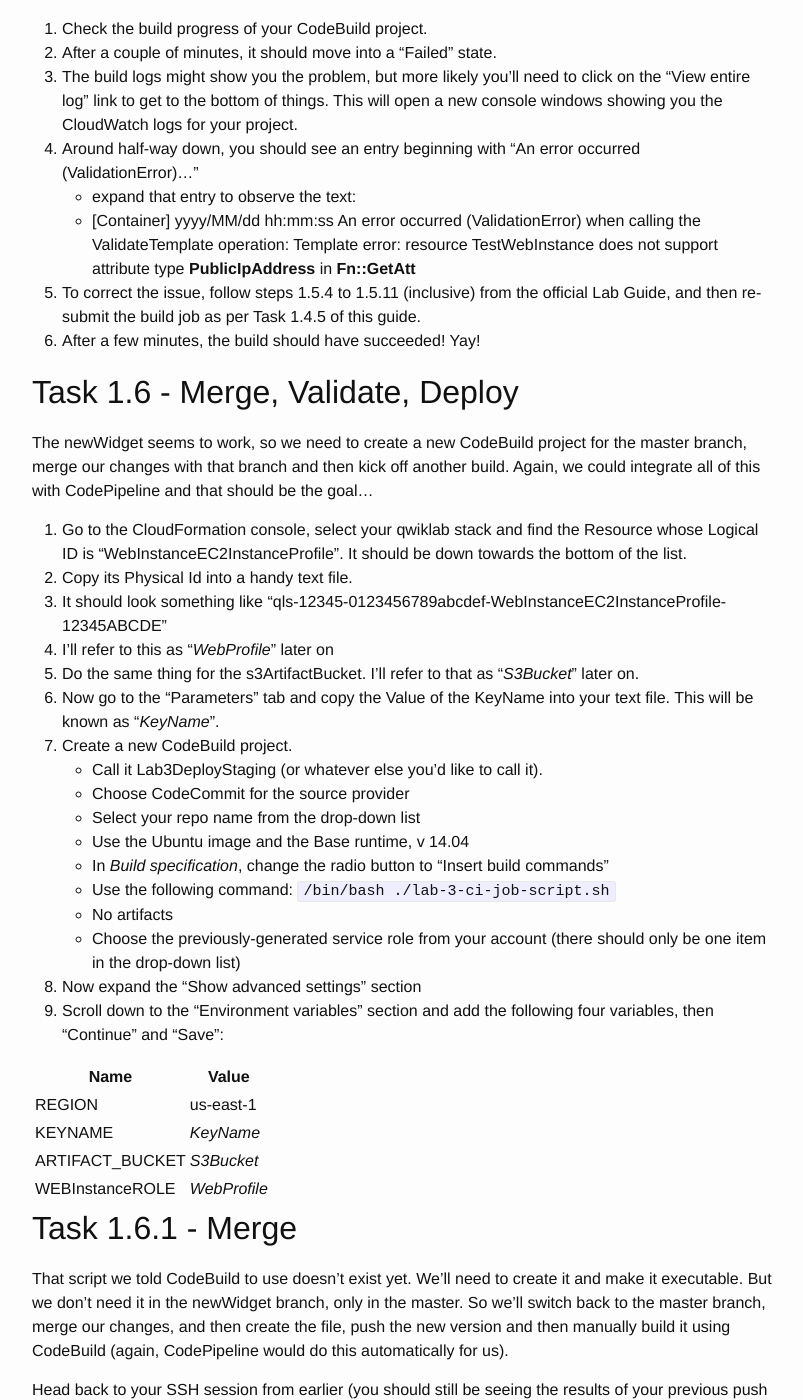
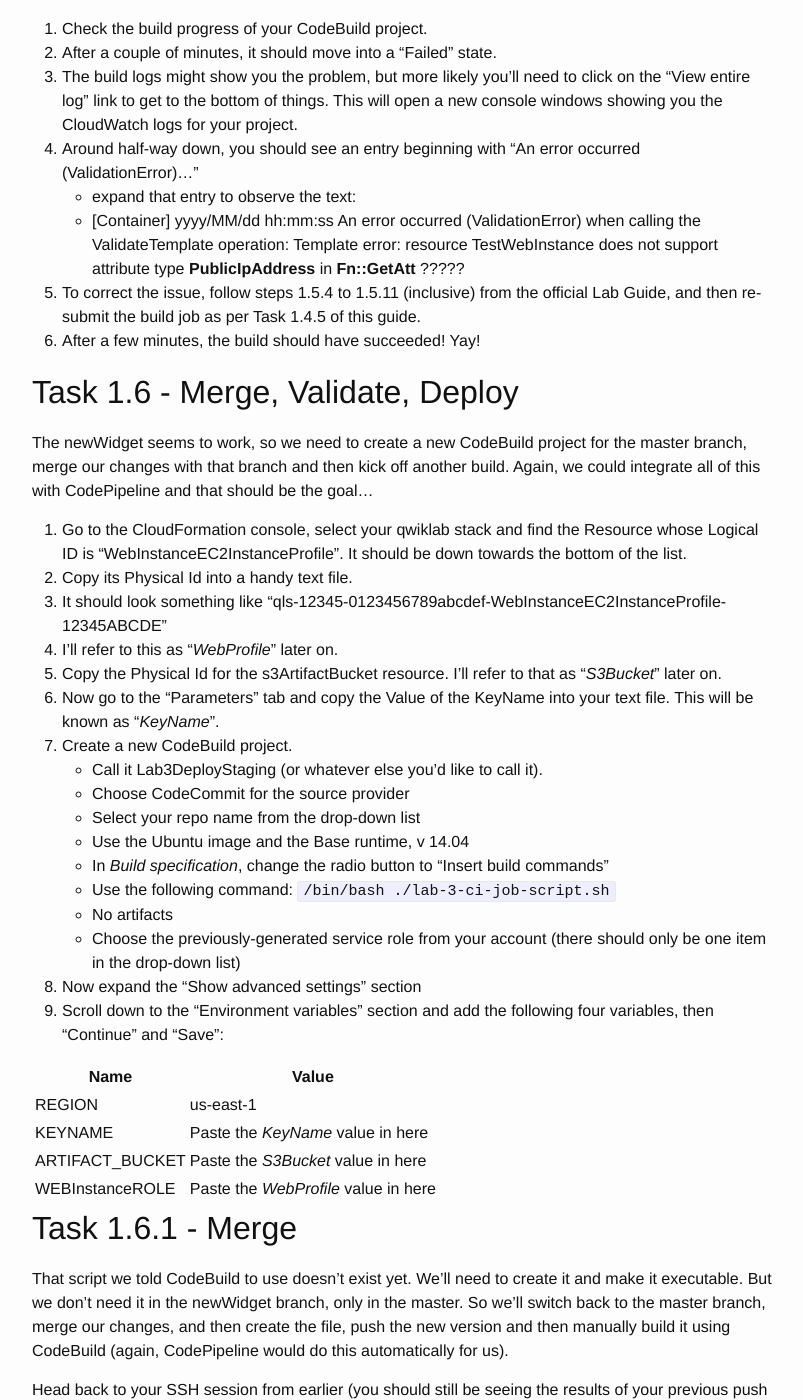
Before and after one commit to Ivesey/ivesey.github.io, a Jekyll site: the page built from _posts/2016-12-07-aws-dev-ops-1-5-lab-3-with-code-build.md, in a window 1280 px wide and 1400 px high, scrolled down 2708 px. Shown: the whole window, without its empty margins (238-1041 px from the left). Built offline with Jekyll 4.4.1, drawn with Linux system fonts in a browser that asks for light colours.

Commit message:
modified instructions on lab

```diff
--- a/_posts/2016-12-07-aws-dev-ops-1-5-lab-3-with-code-build.md
+++ b/_posts/2016-12-07-aws-dev-ops-1-5-lab-3-with-code-build.md
@@ -93,7 +93,7 @@ You'll note that, unlike with the official lab instructions, your build is not r
 1. The build logs might show you the problem, but more likely you'll need to click on the "View entire log" link to get to the bottom of things. This will open a new console windows showing you the CloudWatch logs for your project.
 1. Around half-way down, you should see an entry beginning with "An error occurred (ValidationError)..."
   - expand that entry to observe the text:
-  - [Container] yyyy/MM/dd hh:mm:ss An error occurred (ValidationError) when calling the ValidateTemplate operation: Template error: resource TestWebInstance does not support attribute type __PublicIpAddress__ in __Fn::GetAtt__
+  - [Container] yyyy/MM/dd hh:mm:ss An error occurred (ValidationError) when calling the ValidateTemplate operation: Template error: resource TestWebInstance does not support attribute type __PublicIpAddress__ in __Fn::GetAtt__ ?????
 1. To correct the issue, follow steps 1.5.4 to 1.5.11 (inclusive) from the official Lab Guide, and then re-submit the build job as per Task 1.4.5 of this guide.
 1. After a few minutes, the build should have succeeded! Yay!
 
@@ -103,8 +103,8 @@ The newWidget seems to work, so we need to create a new CodeBuild project for th
 1. Go to the CloudFormation console, select your qwiklab stack and find the Resource whose Logical ID is "WebInstanceEC2InstanceProfile". It should be down towards the bottom of the list.
   1. Copy its Physical Id into a handy text file.
   1. It should look something like "qls-12345-0123456789abcdef-WebInstanceEC2InstanceProfile-12345ABCDE"
-  1. I'll refer to this as "_WebProfile_" later on
-1. Do the same thing for the s3ArtifactBucket. I'll refer to that as "_S3Bucket_" later on.
+  1. I'll refer to this as "_WebProfile_" later on.
+1. Copy the Physical Id for the s3ArtifactBucket resource. I'll refer to that as "_S3Bucket_" later on.
 1. Now go to the "Parameters" tab and copy the Value of the KeyName into your text file. This will be known as "_KeyName_".
 1. Create a new CodeBuild project.
   - Call it Lab3DeployStaging (or whatever else you'd like to call it).
@@ -121,9 +121,9 @@ The newWidget seems to work, so we need to create a new CodeBuild project for th
 Name | Value
 ---- | ---------
 REGION | us-east-1
-KEYNAME | _KeyName_
-ARTIFACT_BUCKET | _S3Bucket_
-WEBInstanceROLE | _WebProfile_
+KEYNAME | Paste the  _KeyName_ value in here
+ARTIFACT_BUCKET | Paste the _S3Bucket_ value in here
+WEBInstanceROLE | Paste the _WebProfile_ value in here
 
 ## Task 1.6.1 - Merge
 That script we told CodeBuild to use doesn't exist yet. We'll need to create it and make it executable. But we don't need it in the newWidget branch, only in the master. So we'll switch back to the master branch, merge our changes, and then create the file, push the new version and then manually build it using CodeBuild (again, CodePipeline would do this automatically for us).
--- a/assets/2016-12-13/SomeJSONTemplate.yaml
+++ b/assets/2016-12-13/SomeJSONTemplate.yaml
@@ -482,13 +482,13 @@ Resources:
               command: !Sub
                 mysqladmin -u root password '${DBRootPassword}'
               test: !Sub >
-                $(mysql '${DBName}' -u root --password='${DBRootPassword}'
+                $(mysql '${DBName}' -u root --password='${DBRootPassword}' \
                 >/dev/null 2>&1 </dev/null); (( $? != 0 ))
             02_create_database:
               command: !Sub
                 mysql -u root --password='${DBRootPassword}' < /tmp/setup.mysql
               test: !Sub >
-                $(mysql '${DBName}' -u root --password='${DBRootPassword}'
+                $(mysql '${DBName}' -u root --password='${DBRootPassword}' \
                 >/dev/null 2>&1 </dev/null); (( $? != 0 ))
             03_configure_wordpress:
               command: /tmp/create-wp-config
```
